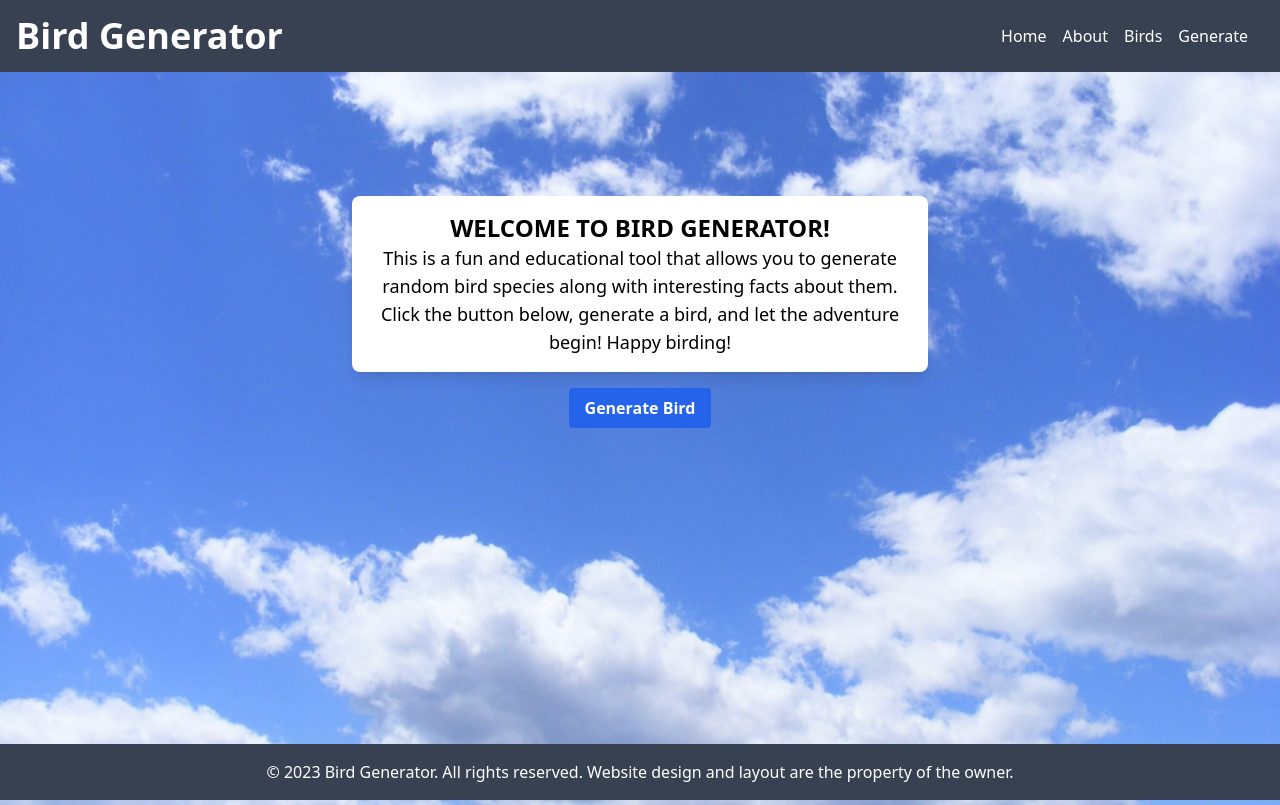
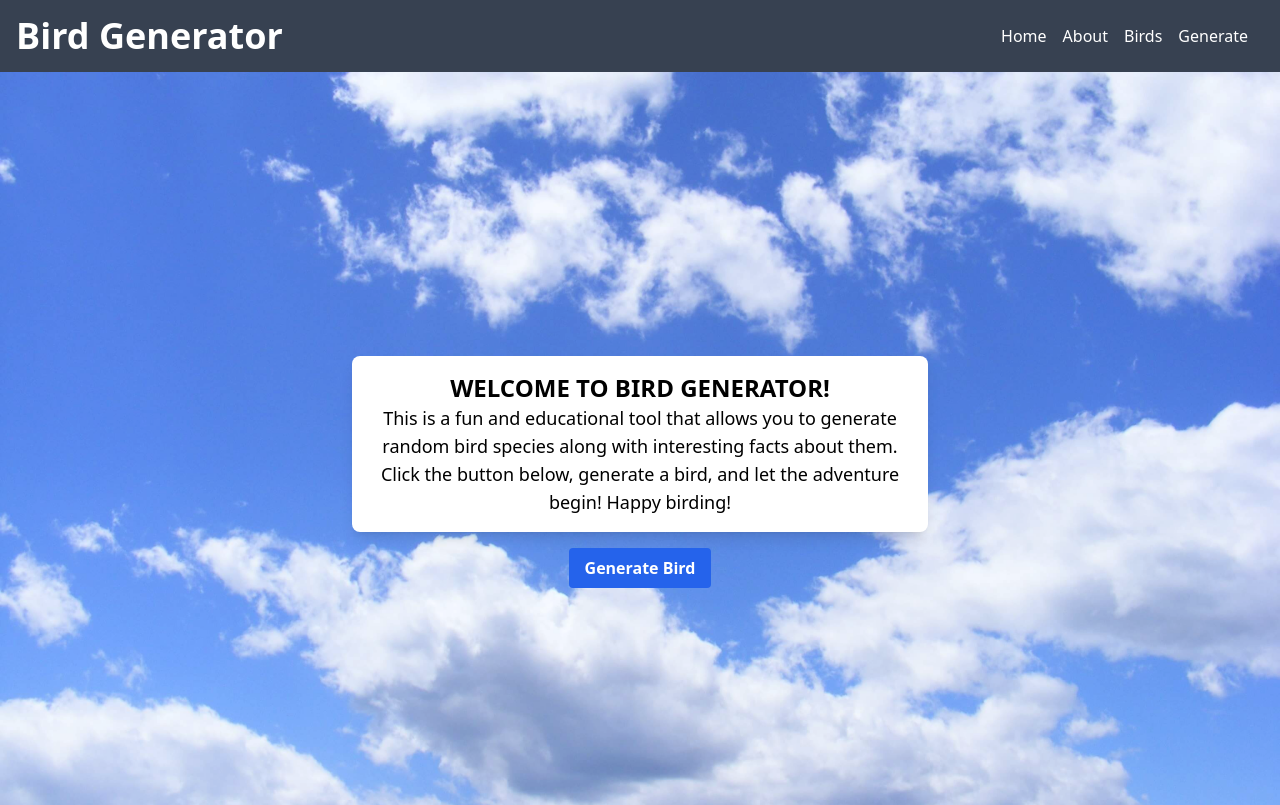
Before and after one commit to willthedevelop3r/birds-frontend, a React (Create React App) app: page / in a window 1280 px wide. Shown: the top 805 px of the page. Built offline with nearby package versions, Linux system fonts and the light colour scheme.

Commit message:
centered home

```diff
--- a/src/components/About.jsx
+++ b/src/components/About.jsx
@@ -1,5 +1,4 @@
 import React from 'react';
-import { Link } from 'react-router-dom';
 
 const About = () => {
   return (
--- a/src/components/Birds.jsx
+++ b/src/components/Birds.jsx
@@ -11,7 +11,7 @@ const Birds = () => {
     fetchBirdList()
       .then((data) => {
         setBirds(data.data);
-        setLoading(false); // Set loading to false after data is fetched
+        setLoading(false);
       })
       .catch((error) => {
         console.error('Failed to fetch bird data:', error);
--- a/src/components/Home.jsx
+++ b/src/components/Home.jsx
@@ -3,8 +3,8 @@ import { Link } from 'react-router-dom';
 
 const Home = () => {
   return (
-    <div className='flex flex-col items-center mt-[20px] sm:mt-[60px] mb-8 px-4 sm:px-8'>
-      <div className='mt-16 bg-white shadow-lg rounded-lg overflow-hidden p-4 max-w-xl w-full'>
+    <div className='flex flex-col items-center justify-center h-screen mb-8 px-4 sm:px-8'>
+      <div className='bg-white shadow-lg rounded-lg overflow-hidden p-4 max-w-xl w-full'>
         <h3 className='text-center font-bold text-2xl'>
           WELCOME TO BIRD GENERATOR!
         </h3>
@@ -15,7 +15,7 @@ const Home = () => {
         </p>
       </div>
       <Link
-        to='/generate' // Specify the path to navigate to
+        to='/generate'
         className='mt-4 bg-blue-600 hover:bg-blue-700 text-white font-bold py-2 px-4 rounded'
       >
         Generate Bird
```
